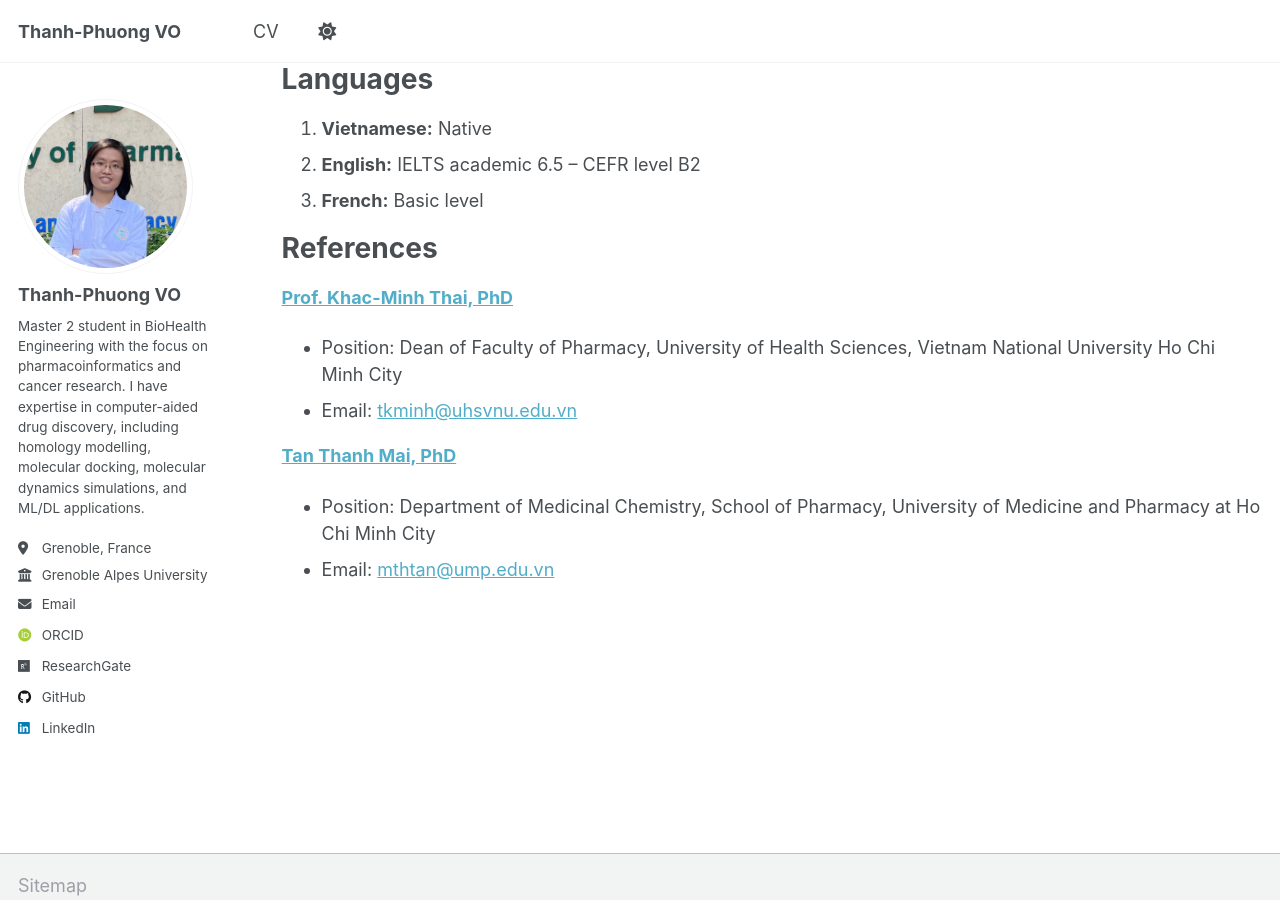
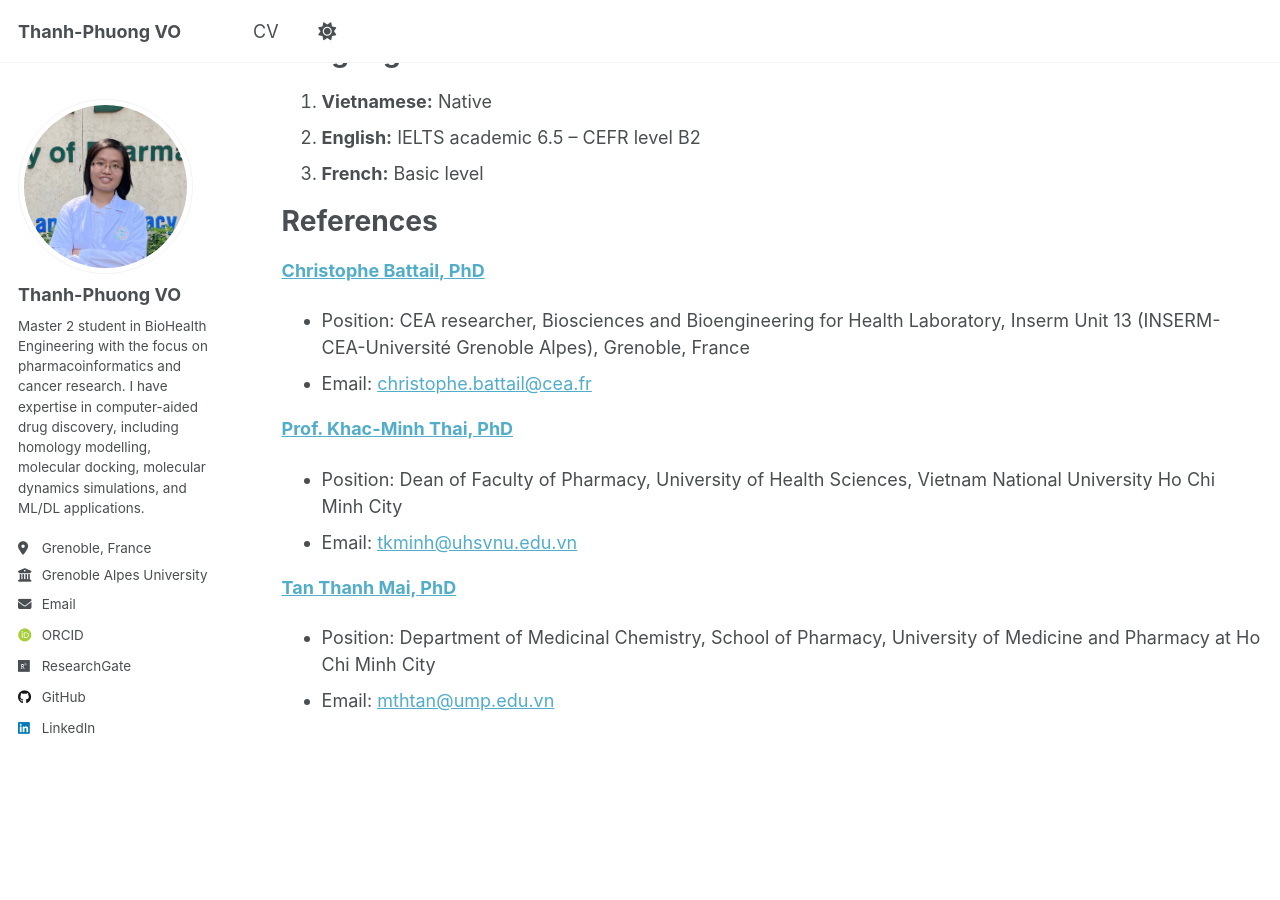
Before and after one commit to vo-thanh-phuong/vo-thanh-phuong.github.io, a Jekyll site: the page built from _pages/cv.md, in a window 1280 px wide and 900 px high, scrolled down 3312 px. Built offline with Jekyll 4.4.1, drawn with Linux system fonts in a browser that asks for light colours; some web fonts are replaced; a script that is not in the unit is left out; some of the changed text lies outside the part shown.

```diff
--- a/_pages/cv.md
+++ b/_pages/cv.md
@@ -87,6 +87,10 @@ Languages
 
 References
 ======
+**[Christophe Battail, PhD](https://scholar.google.com/citations?user=at9bmQQAAAAJ&hl=en)**
+* Position: CEA researcher, Biosciences and Bioengineering for Health Laboratory, Inserm Unit 13 (INSERM-CEA-Université Grenoble Alpes), Grenoble, France
+* Email: [christophe.battail@cea.fr](mailto:christophe.battail@cea.fr)
+
 **[Prof. Khac-Minh Thai, PhD](https://scholar.google.com/citations?user=UnKYFLoAAAAJ&hl=en)**
 * Position: Dean of Faculty of Pharmacy, University of Health Sciences, Vietnam National University Ho Chi Minh City
 * Email: [tkminh@uhsvnu.edu.vn](mailto:tkminh@uhsvnu.edu.vn)
```
Also changed, not shown: other parts of _pages/cv.md (+1 -1 lines).
